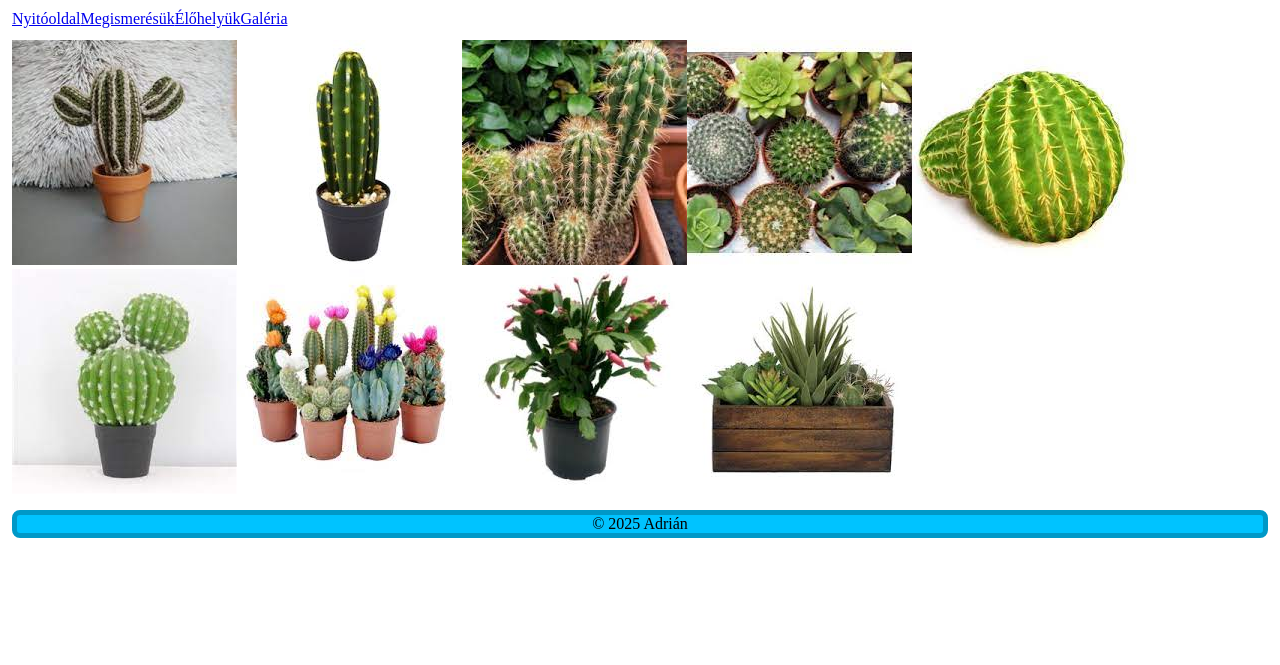
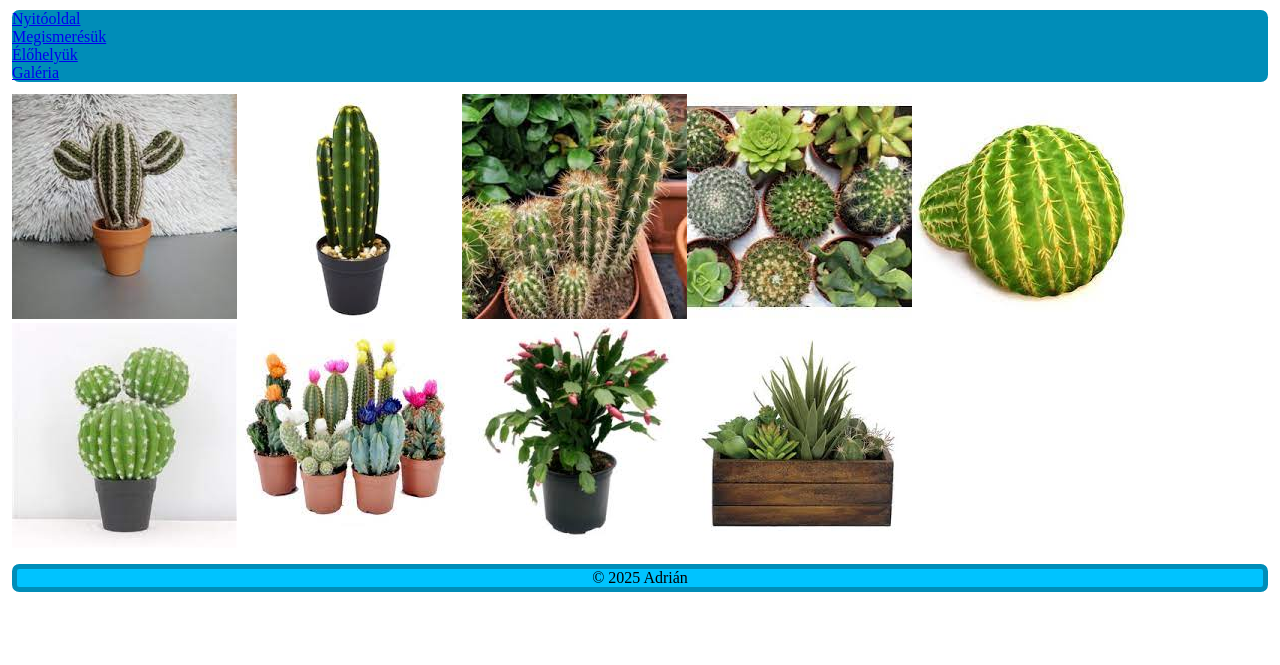
Before and after one commit to adrianhelllo/ikt_kaktuszok, a plain HTML site: page index.html in a window 1280 px wide. Shown: the part 135-800 px from the top of the page. Drawn offline with Linux system fonts and the light colour scheme.

Commit message:
nav, header: styled backgrounds

```diff
--- a/index.html
+++ b/index.html
@@ -3,12 +3,19 @@
   <head>
     <meta charset="UTF-8" />
     <meta name="viewport" content="width=device-width, initial-scale=1.0" />
-    <link rel="stylesheet" href="style.css">
+    <link rel="stylesheet" href="style.css" />
     <title>Adrián</title>
   </head>
   <body>
     <header><h1>Kaktuszok</h1></header>
-    <nav><a href="#">Nyitóoldal</a><a href="megismeresuk.html">Megismerésük</a><a href="#">Élőhelyük</a><a href="index.html">Galéria</a></nav>
+    <nav>
+      <ul>
+        <li><a href="#">Nyitóoldal</a></li>
+        <li><a href="megismeresuk.html">Megismerésük</a></li>
+        <li><a href="#">Élőhelyük</a></li>
+        <li><a href="index.html">Galéria</a></li>
+      </ul>
+    </nav>
     <main>
       <img src="kepek/kep1.jpg" alt="kaktusz" /><img
         src="kepek/kep2.jpg"
--- a/style.css
+++ b/style.css
@@ -1,6 +1,8 @@
 :root {
     --PRIMARY-BG: rgb(0, 195, 255);
-    --SECONDARY-BG: rgb(0, 152, 199);
+    --SECONDARY-BG: rgb(0, 141, 184);
+    --LINK-CLR: rgb(255, 215, 38);
+    --BR-RADIUS: 0.45rem;
 }
 
 * {
@@ -15,8 +17,8 @@ body > * {
 
 header {
     background-color: var(--PRIMARY-BG);
-    border: 5px solid rgb(0, 152, 199);
-    border-radius: 0.5rem;
+    border: 5px solid var(--SECONDARY-BG);
+    border-radius: 0.45rem;
     text-align: center;
 }
 
@@ -24,4 +26,18 @@ header h1 {
     color: white;
     font-size: 2.5rem;
     padding: 2rem 0;
+    font-weight: 500;
 }
+
+nav {
+    background-color: rgb(0, 141, 184);
+    border-radius: var(--BR-RADIUS);
+}
+
+nav li {
+    list-style-type: none;
+}
+
+nav ul li {
+    color: var(--LINK-CLR);
+}
```
